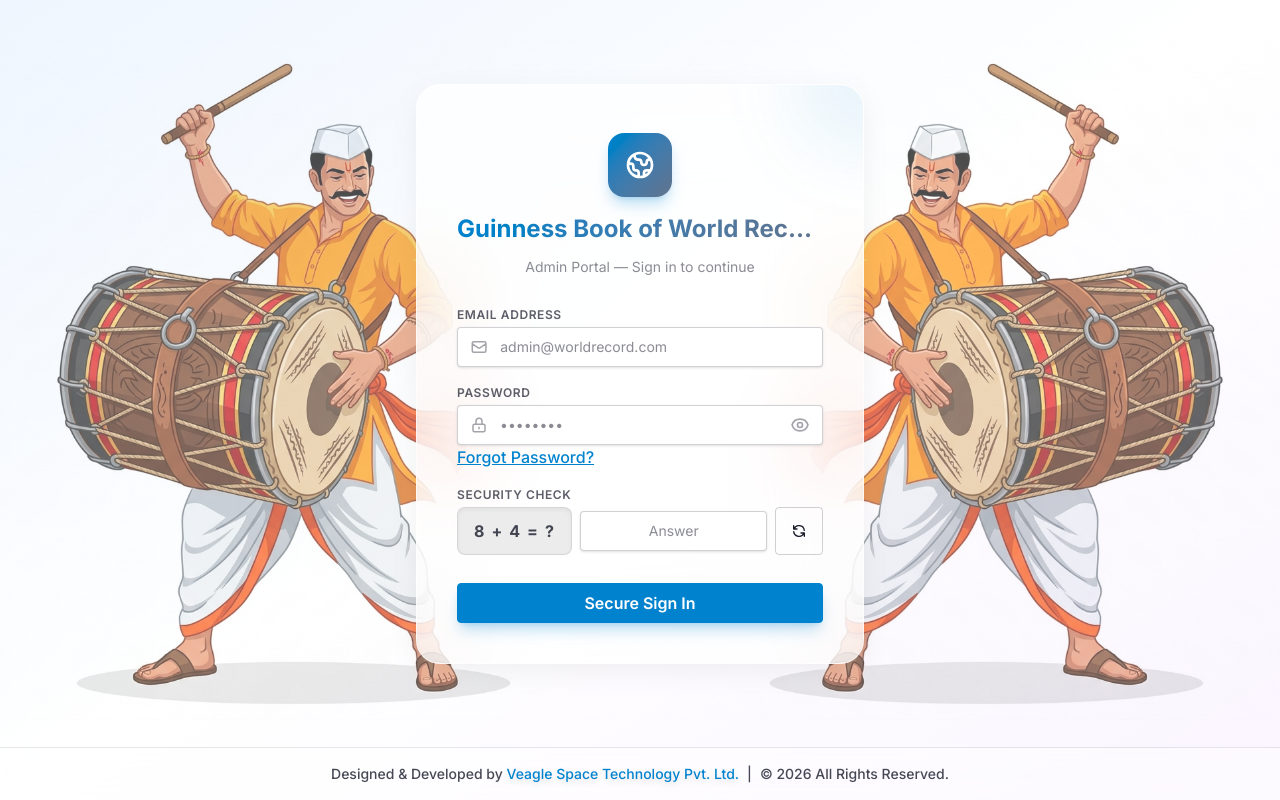
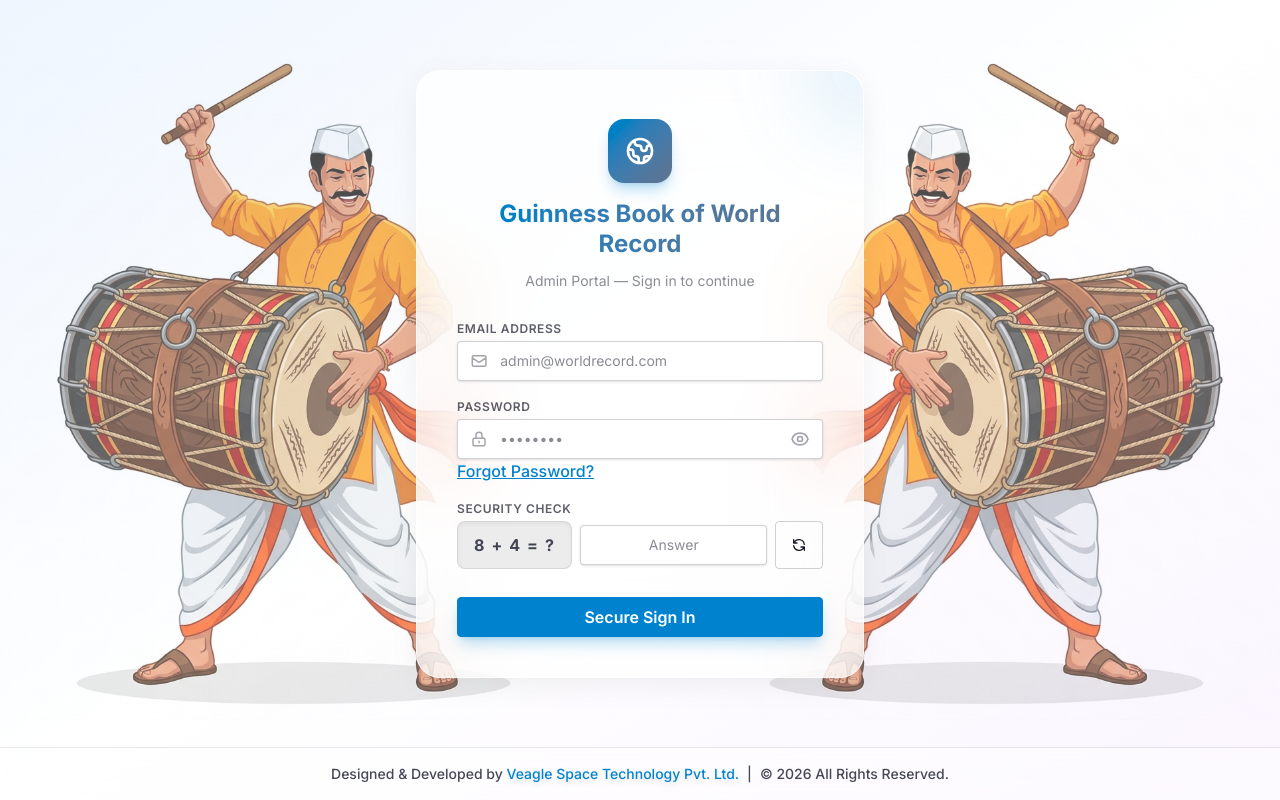
Before and after one commit to veaglespace-Tech/world-record, a React (Vite) app in the folder client/: page /login in a window 1280 px wide. Built offline with nearby package versions, Linux system fonts and the light colour scheme; no server answers.

Commit message:
fix: prevent login page title truncation

```diff
--- a/client/src/pages/LoginPage.jsx
+++ b/client/src/pages/LoginPage.jsx
@@ -77,7 +77,7 @@
             <div className="inline-flex items-center justify-center w-16 h-16 rounded-2xl bg-gradient-to-br from-primary to-secondary mb-4 shadow-lg shadow-primary/25">
               <HiOutlineGlobe className="w-8 h-8 text-white" />
             </div>
-            <h1 className="text-2xl font-bold bg-gradient-to-r from-primary to-secondary bg-clip-text text-transparent truncate pb-1">
+            <h1 className="text-2xl font-bold bg-gradient-to-r from-primary to-secondary bg-clip-text text-transparent pb-1 leading-tight">
               Guinness Book of World Record
             </h1>
             <p className="text-base-content/50 text-sm mt-2">Admin Portal — Sign in to continue</p>
```
